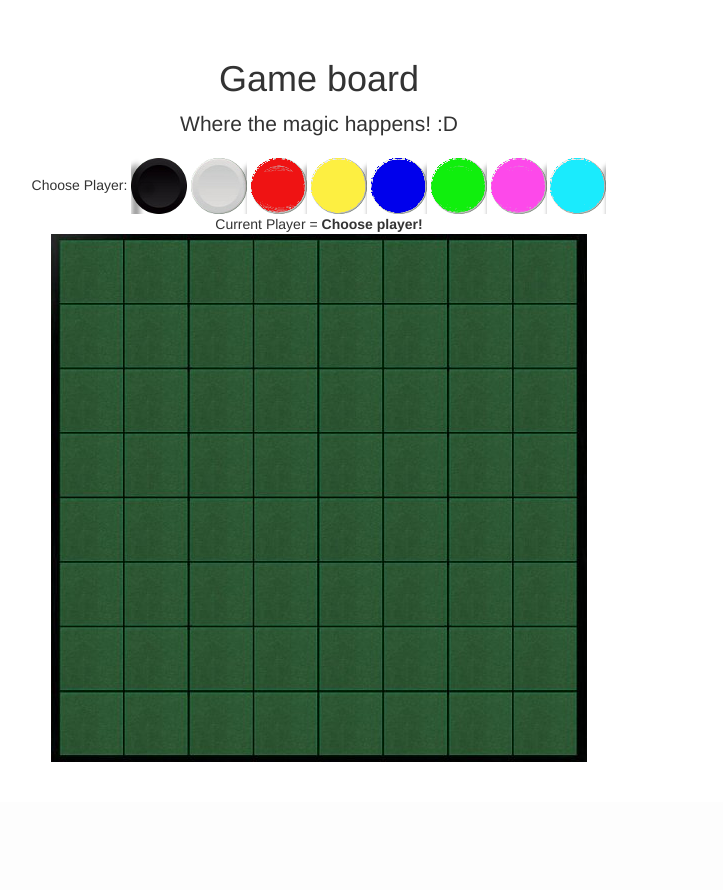
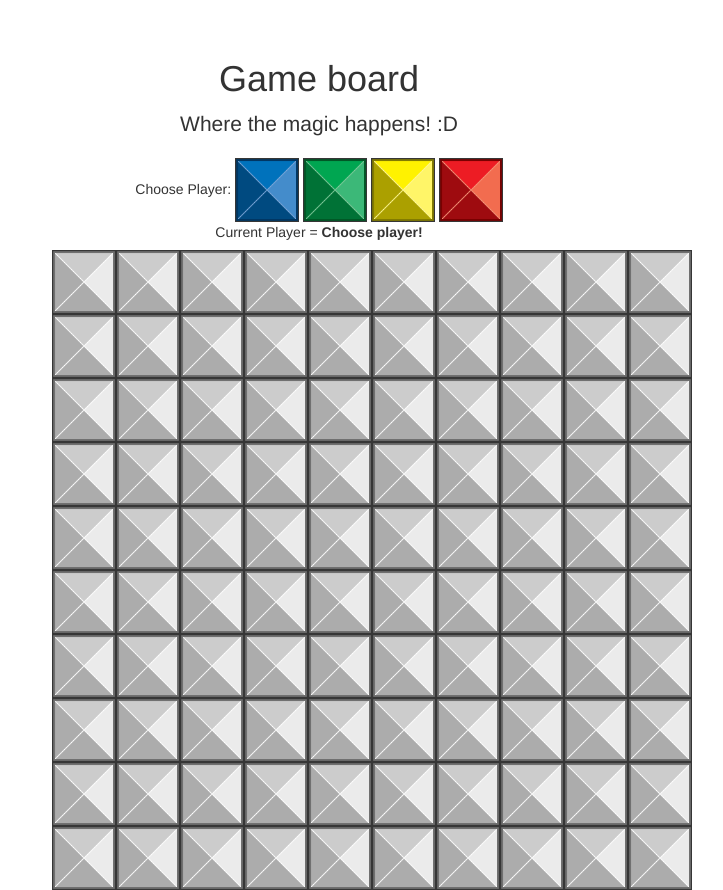
Before and after one commit to quizzingbricks/quizzingbricks-core, a Flask app: page /game_board in a window 1280 px wide. Shown: the part 71-961 px from the top of the page, without its empty margins (321-1044 px from the left). Before the commit the page ends 833 px from the top, so only its background shows below. Run offline with Flask 2, Linux system fonts and the light colour scheme; some libraries are stand-ins or nearby versions.

Commit message:
Improved game_board with better tiles and dynamic size

```diff
--- a/src/python/quizzingbricks/web/static/css/board.css
+++ b/src/python/quizzingbricks/web/static/css/board.css
@@ -1,9 +1,9 @@
 #board {
-   width: 536px;
-   height: 528px;
+   width: 50%;
+   height: auto;
    margin:0 auto;
    padding-top: 8px;									/*paddin to line up squares veritically (TODO: fix so this is in the same block) */
-   background-image: url('/static/img/Board.jpg');
+  /* background-image: url('/static/img/Board.jpg'); */
 }
 
 #square_div {
@@ -13,11 +13,13 @@
 }
 
 .square {
-    width: 62px;
-    height: 62px;
-    color: black;
+    width: 64px;
+    height: 64px;
+   /* color: black; */
     position: absolute;
-    /*background-color: red; */
+    background-image: url('/static/img/BoardCell_Empty.png');
+    background-size: cover;
+   /* background-color: red; */
 }
 
 .token {
--- a/src/python/quizzingbricks/web/static/js/game_board.js
+++ b/src/python/quizzingbricks/web/static/js/game_board.js
@@ -1,17 +1,15 @@
 var selected_token;
 
-var BOARD_HEIGHT = 8
-var BOARD_WIDTH  = 8
+var BOARD_HEIGHT = 10
+var BOARD_WIDTH  = 10
 
 var TOKEN = {
-    BLACK  : {value: 0, string: "Black"},
-    WHITE  : {value: 1, string: "White"},
-    RED    : {value: 2, string: "Red"},
-    YELLOW : {value: 3, string: "Yellow"},
-    BLUE   : {value: 4, string: "Blue"},
-    GREEN  : {value: 5, string: "Green"},
-    PINK   : {value: 6, string: "Pink"},
-    TEAL   : {value: 7, string: "Teal"}
+    EMPTY  : {value: 0, string: "Empty"},
+    RED    : {value: 1, string: "Red"},
+    YELLOW : {value: 2, string: "Yellow"},
+    BLUE   : {value: 3, string: "Blue"},
+    GREEN  : {value: 4, string: "Green"}
+
 }
 
 function selectToken(token){
@@ -28,9 +26,9 @@ function selectToken(token){
 function create_token(token) {
 
     token_img = document.createElement("img");
-    token_img.setAttribute("height", "56");
-    token_img.setAttribute("width", "56");
-    token_img.setAttribute("src", "static/img/" + token.string + "_Token.png");
+    token_img.setAttribute("height", "64");
+    token_img.setAttribute("width", "64");
+    token_img.setAttribute("src", "static/img/BoardCell_" + token.string + ".png");
 
     return token_img
 }
@@ -46,6 +44,7 @@ function addTokens(x,y) {
 
     if (board[x][y] == null && selected_token != null) {
         board[x][y] = selected_token;
+
         board_element.appendChild(create_token(selected_token));
 
         $.post($SCRIPT_ROOT + '/game_board', { x: x, y: y },
--- a/src/python/quizzingbricks/web/templates/game_board.html
+++ b/src/python/quizzingbricks/web/templates/game_board.html
@@ -10,27 +10,34 @@
         <p class="lead"> Where the magic happens! :D
          <div class="choose_player">
           Choose Player:
-          <img src="/static/img/Black_Token.png" onclick='selectToken(TOKEN.BLACK)'/>
+      <!--    <img src="/static/img/Black_Token.png" onclick='selectToken(TOKEN.BLACK)'/>
           <img src="/static/img/White_Token.png" onclick='selectToken(TOKEN.WHITE)'/>
           <img src="/static/img/Red_Token.png" onclick='selectToken(TOKEN.RED)'/>
            <img src="/static/img/Yellow_Token.png" onclick='selectToken(TOKEN.YELLOW)'/>
           <img src="/static/img/Blue_Token.png" onclick='selectToken(TOKEN.BLUE)'/>
           <img src="/static/img/Green_Token.png" onclick='selectToken(TOKEN.GREEN)'/>
            <img src="/static/img/Pink_Token.png" onclick='selectToken(TOKEN.PINK)'/>
-          <img src="/static/img/Teal_Token.png" onclick='selectToken(TOKEN.TEAL)'/>
+          <img src="/static/img/Teal_Token.png" onclick='selectToken(TOKEN.TEAL)'/> -->
+
+          <img src="/static/img/BoardCell_Blue.png" onclick='selectToken(TOKEN.BLUE)' width="64" />
+          <img src="/static/img/BoardCell_Green.png" onclick='selectToken(TOKEN.GREEN)' width="64" />
+          <img src="/static/img/BoardCell_Yellow.png" onclick='selectToken(TOKEN.YELLOW)'width="64" />
+          <img src="/static/img/BoardCell_Red.png" onclick='selectToken(TOKEN.RED)' width="64" />
 
           <br>Current Player = <b id='player_color'> Choose player! </b>
         </div>
         <div id="board">
           <div id ="square_div">
-            {% set hor_scale = 64.8 %}
-            {% set ver_scale = 64.4 %}
-            {% for x in range(0, 8) %}
-              {% for y in range(0, 8) %}
+            {% set hor_scale = 64.0 %}
+            {% set ver_scale = 64.0 %}
+            {% for x in range(0, 10) %}
+              {% for y in range(0, 10) %}
                 {% set LEFT = ((x)*hor_scale) %}
                 {% set TOP = (y)*ver_scale %}
                 <!-- BEGIN square -->
-                <div id="square_{{x}}_{{y}}" onclick='addTokens({{x}},{{y}})' class="square" style="left: {{LEFT}}px; top: {{TOP}}px;">
+                <div id="square_{{x}}_{{y}}" onload='init_square(square_{{x}}_{{y}})' onclick='addTokens({{x}},{{y}})' class="square" style="left: {{LEFT}}px; top: {{TOP}}px;" >
+
+                      <!--<image src="/static/img/BoardCell_Empty.png" width= '{{hor_scale}}' height='{{ver_scale}}'> -->
                 <!--{{x}}.{{y}}--></div>
                 <!-- END square -->
                 {% endfor %}
```
Also changed, not shown: src/python/quizzingbricks/web/static/img/BoardCell_Blue.png (added), src/python/quizzingbricks/web/static/img/BoardCell_Empty.png (added), src/python/quizzingbricks/web/static/img/BoardCell_Green.png (added), src/python/quizzingbricks/web/static/img/BoardCell_Red.png (added), src/python/quizzingbricks/web/static/img/BoardCell_Yellow.png (added).
